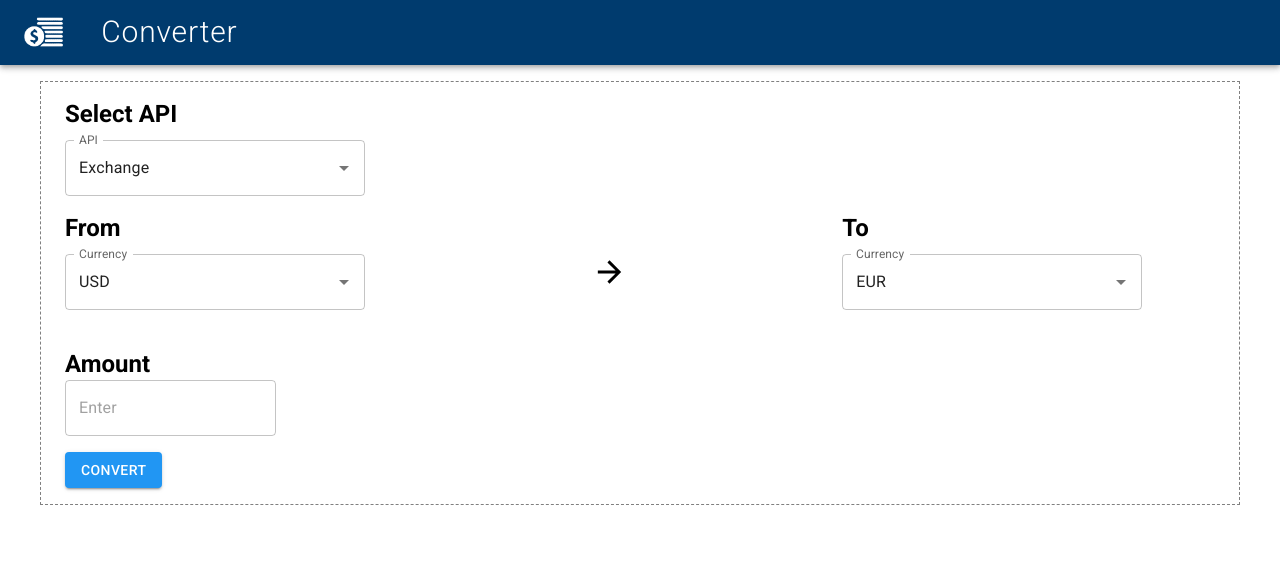
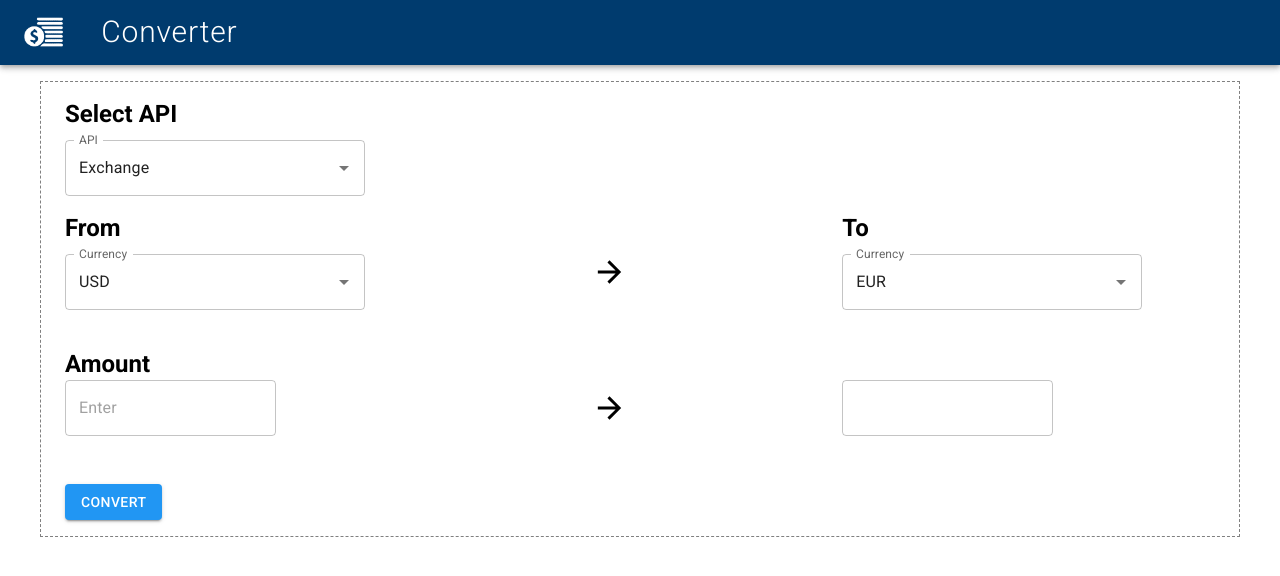
Before and after one commit to SinnerSS/Crapi, a React (Create React App) app in the folder frontend/: page / in a window 1280 px wide. Shown: the top 576 px of the page. Built offline with nearby package versions, Linux system fonts and the light colour scheme.

Commit message:
improvement: use text field to display result Signed-off-by: SinnerSS <ntnbusinf@gmail.com>
Signed-off-by: SinnerSS <ntnbusinf@gmail.com>

```diff
--- a/frontend/src/pages/CurrencyConverterPage.js
+++ b/frontend/src/pages/CurrencyConverterPage.js
@@ -3,6 +3,7 @@ import axios from 'axios';
 import { createTheme, ThemeProvider, Box, Container, Grid } from '@mui/material';
 import ArrowForwardIcon from '@mui/icons-material/ArrowForward';
 import Button from '@mui/material/Button'
+import TextField from '@mui/material/TextField';
 import blue from '@mui/material/colors/blue';
 import CurrencySelector from '../components/CurrencySelector';
 import NumberInput from '../components/NumberInput';
@@ -11,13 +12,13 @@ import NavBar from '../components/Navbar';
 
 
 const buttonTheme = createTheme({ palette: { primary: blue } })
-let message = ""
 
 function CurrencyConverterPage() {
+  const [selectedAPI, setSelectedAPI] = useState('Exchange');
   const [fromCurrency, setFromCurrency] = useState('USD');
   const [toCurrency, setToCurrency] = useState('EUR');
   const [amount, setAmount] = useState('');
-  const [selectedAPI, setSelectedAPI] = useState('Exchange');
+  const [result, setResult] = useState('');
 
   function handleFromCurrencyChange(event, newValue, selectedOption) {
     setFromCurrency(newValue);
@@ -44,8 +45,7 @@ function CurrencyConverterPage() {
         selectedAPI
       })
       .then((response) => {
-        message = response.data.result
-        document.getElementById("update_on_convert").textContent = message
+        setResult(response.data.result)
         console.log(response.data);
       })
       .catch((error) => {
@@ -81,11 +81,17 @@ function CurrencyConverterPage() {
               onChange={handleToCurrencyChange}
            />
          </Grid>
-         <Grid item xs={6}>
+         <Grid item xs={4}>
            <NumberInput
               value={amount}
               onChange={handleAmountChange}
            />
+         </Grid>
+         <Grid item xs={4} display="flex" justifyContent="center">
+           <ArrowForwardIcon style={{height: '120px', fontSize: '35px', marginRight: '60px'}}/>
+         </Grid>
+         <Grid item xs={4}>
+            <TextField value={result} style={{marginTop: '32px'}}></TextField>
          </Grid>
          <Grid item xs={12}>
            <ThemeProvider theme={buttonTheme}>
```
